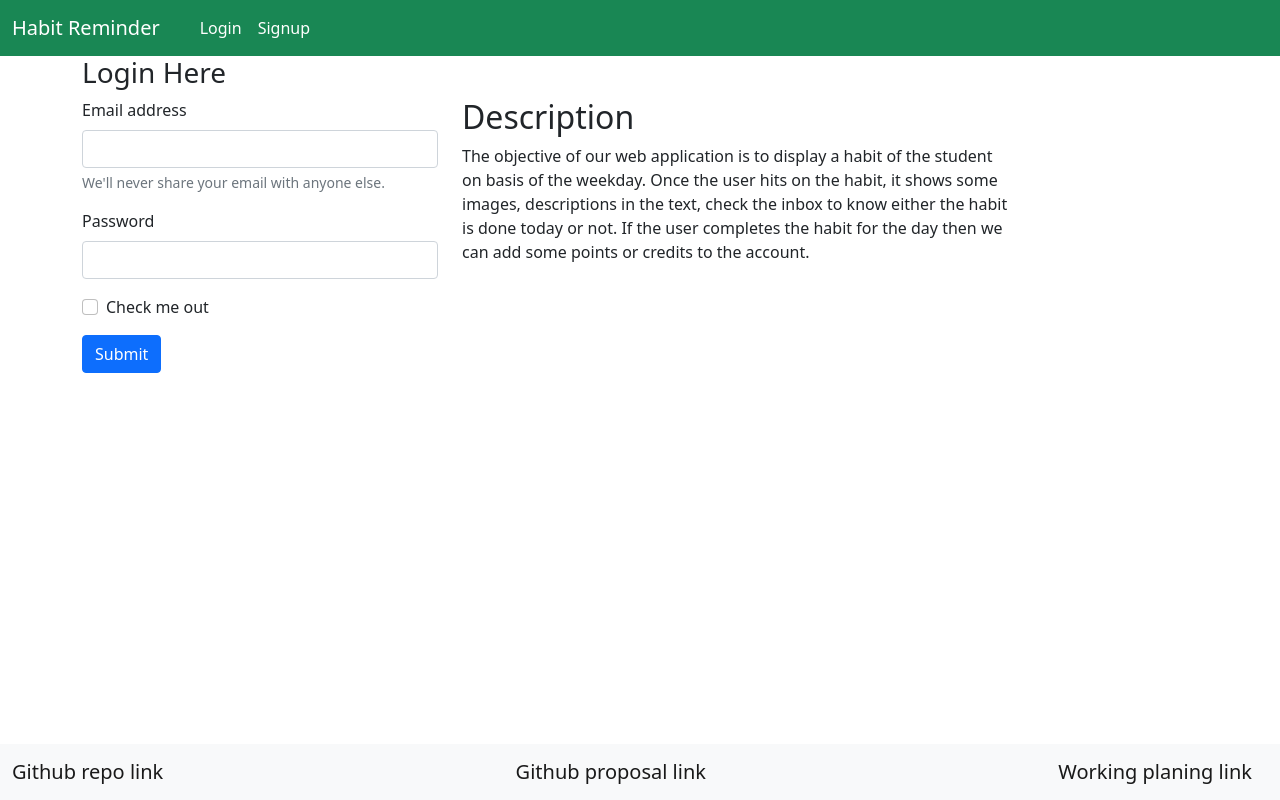
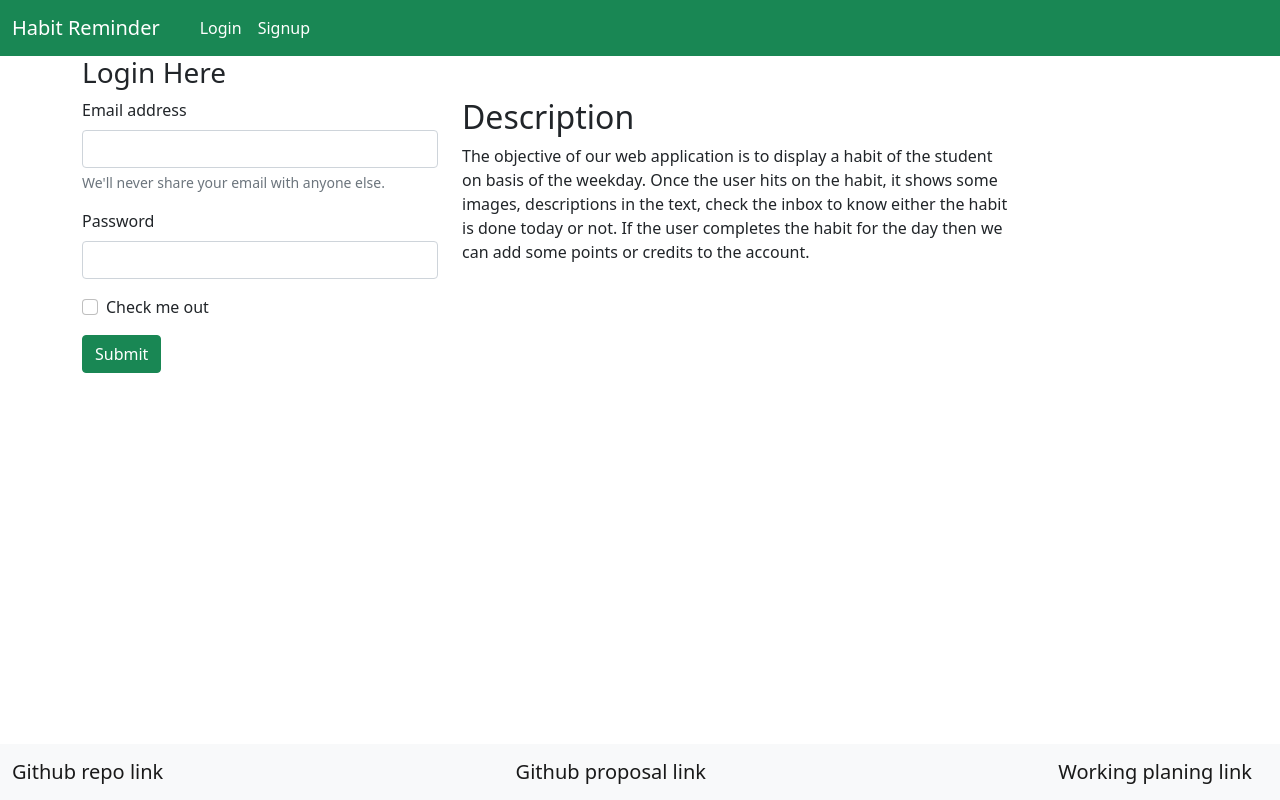
Before and after one commit to RohitChandupatla/habit-remainder-client, an Angular app: page /login in a window 1280 px wide. Built offline with nearby package versions, Linux system fonts and the light colour scheme.

Commit message:
changed button color

```diff
--- a/src/app/login/login.component.html
+++ b/src/app/login/login.component.html
@@ -16,7 +16,7 @@
       <input type="checkbox" class="form-check-input" id="exampleCheck1">
       <label class="form-check-label" for="exampleCheck1">Check me out</label>
     </div>
-    <button type="submit" routerLink="/home" class="btn btn-primary">Submit</button>
+    <button type="submit" routerLink="/home" class="btn btn-success">Submit</button>
   </form>
 </div>
   <div class="col-md-6">
--- a/src/app/sign-up/sign-up.component.html
+++ b/src/app/sign-up/sign-up.component.html
@@ -31,7 +31,7 @@
         <input type="phoneNumber" class="form-control" id="phoneNumber">
       </div>
 
-    <button type="submit" routerLink="/home" class="btn btn-primary">Submit</button>
+    <button type="submit" routerLink="/home" class="btn btn-success">Submit</button>
   </form>
 </div>
 <div class="col-md-6">
```
